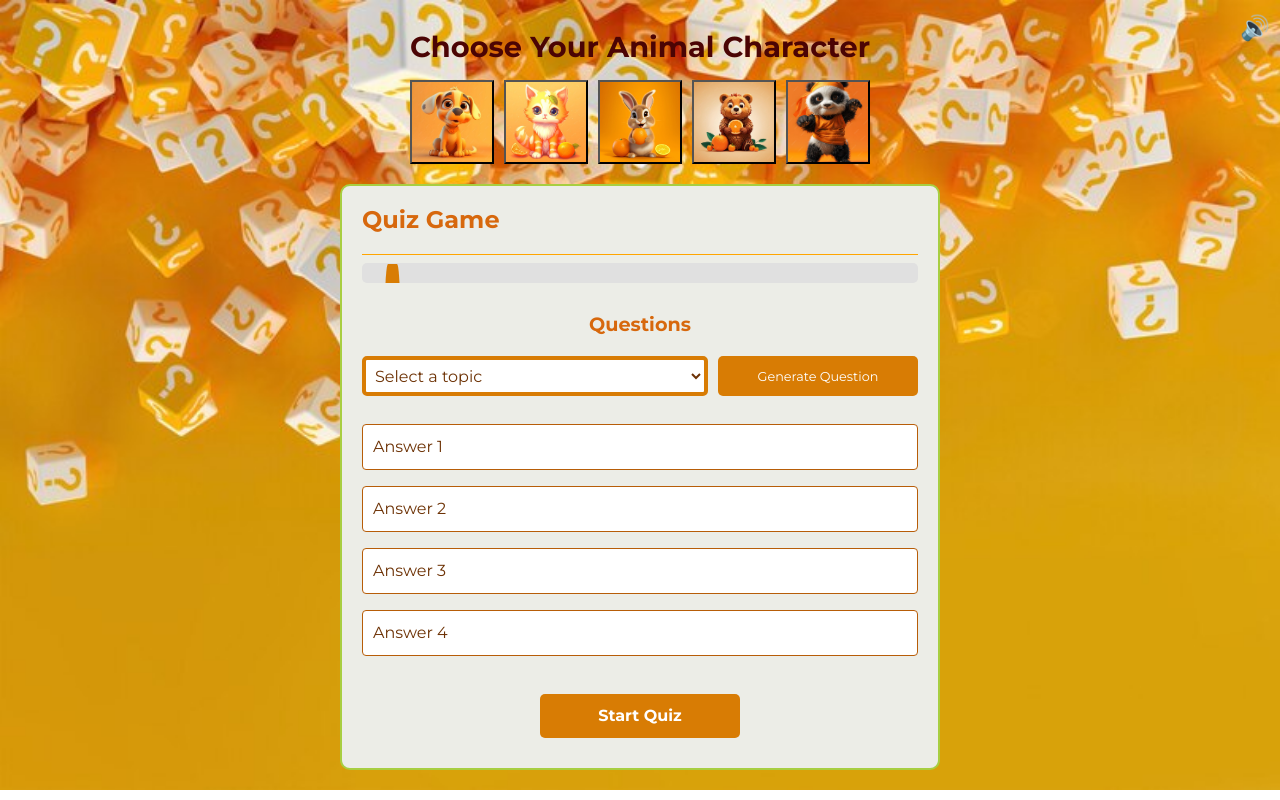
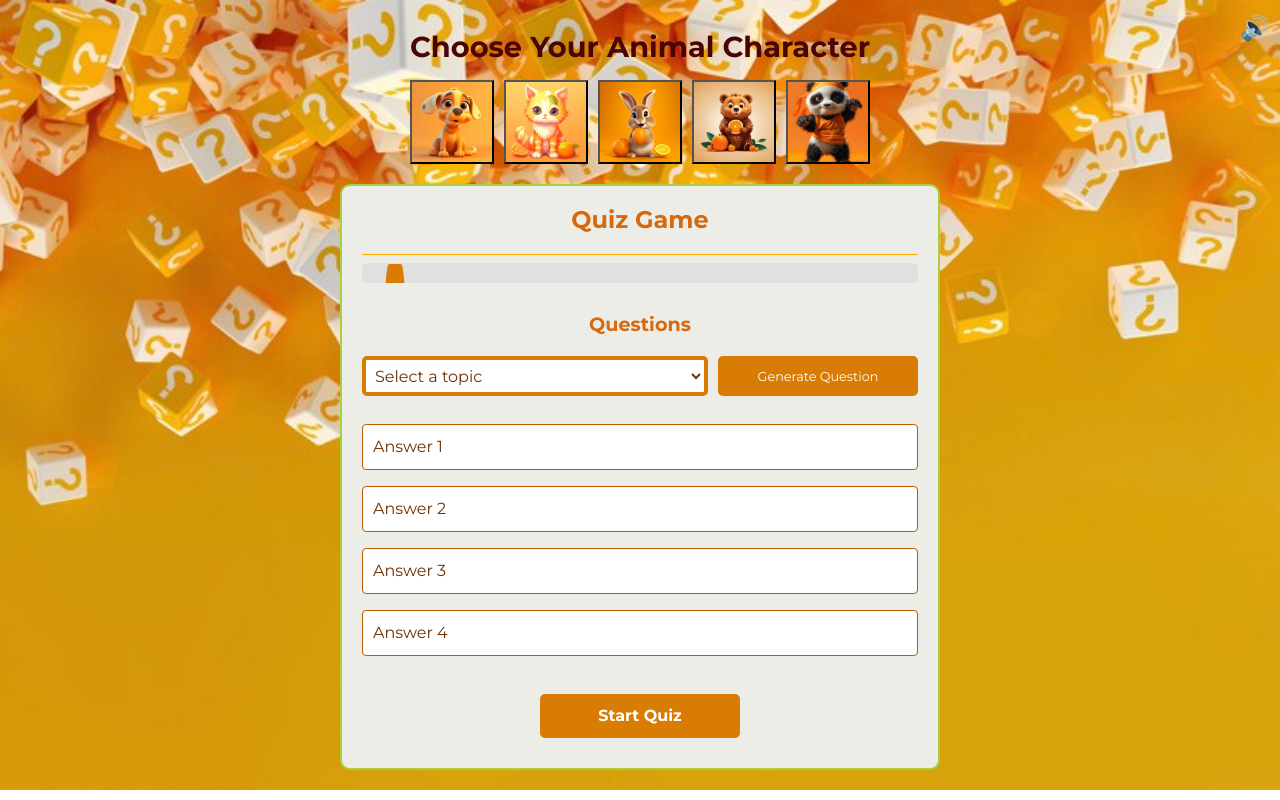
Before and after one commit to Liliyalexx/quiz_Game, a website: page index.html in a window 1280 px wide. Drawn offline with nearby package versions, Linux system fonts and the light colour scheme.

Commit message:
h1 Quiz Game changed location

```diff
--- a/css/style.css
+++ b/css/style.css
@@ -26,13 +26,13 @@ body {
 
 .board h1 {
   color: rgb(215, 104, 13);
-  font-weight: 600;
+  font-weight: 800;
   border-bottom: 1px solid orange;
   padding-bottom: 20px;
   text-align: center;
   display: flex;
-  text-align: center;
   font-size: 1.5rem;
+  justify-content: space-around;
 
 }
 
@@ -108,7 +108,7 @@ body {
 
 .character {
   border: none;
-  width: 15px;
+  width: 20px;
   height: 215px;
   background-color: #d87c04;
   position: absolute;
@@ -140,7 +140,7 @@ body {
   justify-content: center;
   gap: 10px;
   margin: 15px 0;
- flex-wrap: wrap;
+  flex-wrap: wrap;
 }
 
 .animal-option {
```
